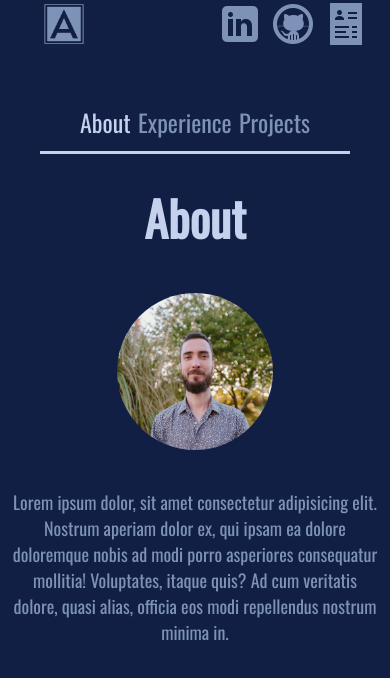
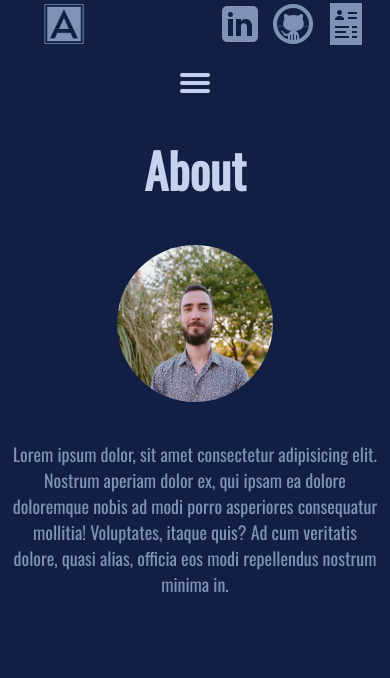
Before and after one commit to adriandufac/portfolio-v2, a React (Vite) app: page / in a window 390 px wide. Shown: the top 678 px of the page. Built offline with nearby package versions, Linux system fonts and the light colour scheme.

Commit message:
responsive : burger menu for sidenav

```diff
--- a/src/App.css
+++ b/src/App.css
@@ -7,9 +7,15 @@ html {
      /*  because animation come from right and cause some overflow**/
   overflow-x: hidden;
   overflow-y: hidden;
+  height: 100%;
+}
+#root {
+  height: 100%;
+  display: block;
 }
 body{
   /**/
+  height:100%;
   font-family: "Oswald";
   background-color: #111F44;
   margin: 0;
@@ -53,7 +59,6 @@ input[type="radio"]:checked {
   /* Not removed via appearance */
   margin: 0;
   color: #C5D1ED;
-;
   background-color: #C5D1ED;
   width: 1.15em;
   height: 1.15em;
@@ -61,34 +66,26 @@ input[type="radio"]:checked {
   border-radius: 50%;
 }
 
-.grid-container {
+.main-container {
+  height: 90%;
   margin-left: 100px;
   margin-right: 100px;
-  display: grid;
-  grid-template-columns: 1fr 1fr 1fr 1fr;
-  grid-template-areas:
-    'side-navbar-container  card card card card'
-    'side-navbar-container  card card card card'
-    'side-navbar-container  card card card card'
-    'side-navbar-container  card card card card';
-    /* gap: 10px; */
+  display: flex;
+  padding-bottom: 200px;
 }
 @media (max-width: 768px) {
-  .grid-container {
+  .main-container {
+    flex-direction: column;
     margin-left: 50px;
     margin-right: 50px;
-  /*   height: 70vh; */
-
+  }
+  .side-navbar-container {
+    flex-basis: 10%;
   }
  }
 
  @media (max-width: 768px) {
-  .grid-container {
-    grid-template-areas:
-    'side-navbar-container  side-navbar-container side-navbar-container side-navbar-container'
-    'card  card card card'
-    'card  card card card'
-    'card  card card card';
+  .main-container {
     margin-left: 0;
     margin-right: 0;
   }
@@ -108,16 +105,33 @@ input[type="radio"]:checked {
   vertical-align: middle;
   text-align: left;
   margin-left: 0;
+  flex-basis: 25%;
+}
+.side-navbar-hamburger {
+  height: 24px;
+  display:none
+ }
+@media (max-width: 768px) {
+  .side-navbar-container {
+    display: none;
+  }
+  .side-navbar-hamburger {
+    display: flex;
+    justify-content: center;
+    align-items: center;
+  }
+ }
 
 
-}
+
 
 /*** CARD STYLING ******/
 .card-container {
-  height: 80vh;
+  height: 100%;
   /* background-color: blueviolet; */
   grid-area: card;
   width: 100%;
   text-align: center;
+  flex-basis: 3;
   display: flex;
 }
--- a/src/App.tsx
+++ b/src/App.tsx
@@ -5,6 +5,7 @@ import SideNavBar from "./components/SideNavBar/SideNavBar";
 import CardDisplayer from "./components/CardDisplayer/CardDisplayer";
 
 import "./fonts/static/Oswald-Regular.ttf";
+import BurgerMenu from "./components/BurgerMenu/BurgerMenu";
 
 function App() {
   const [cardDisplayed, setCardDisplayed] = useState("About");
@@ -12,12 +13,17 @@ function App() {
   return (
     <>
       <MainNavBar handleClick={() => setCardDisplayed("About")}></MainNavBar>
-      <div className="grid-container">
+      <div className="main-container">
         <aside className="side-navbar-container">
           <SideNavBar
             handleClick={(element) => setCardDisplayed(element)}
             enlightenElement={cardDisplayed}
           />
+        </aside>
+        <aside className="side-navbar-hamburger">
+          <BurgerMenu
+            handleClick={(element) => setCardDisplayed(element)}
+          ></BurgerMenu>
         </aside>
         <div className="card-container">
           <CardDisplayer displayedElement={cardDisplayed}></CardDisplayer>
--- /dev/null
+++ b/src/components/BurgerMenu/BurgerMenu.module.css
@@ -0,0 +1,51 @@
+/* a {
+    cursor: pointer;
+} */
+.container {
+    height: 100%;
+    width: 30px;
+    display: flex;
+    justify-content: left;
+    align-items: center;
+    cursor: pointer;
+}
+.hidden {
+    display: none;
+  }
+.burgerMenu {
+    border: solid #C5D1ED;
+    background-color: #111F44;
+    display: flex;
+    flex-direction: column;
+    position: relative;
+    top: 82px;
+    left: -45px;
+    padding: 10px;
+    z-index: 1;
+}
+.buttonBurger{
+    cursor: pointer;
+    display: flex;
+    flex-direction: column;
+    height: 24px;
+}
+
+.buttonBurger,
+.buttonBurger::before,
+.buttonBurger::after {
+  display: block;
+  background-color: #C5D1ED;
+  position: absolute;
+  height: 4px;
+  width: 30px;
+  border-radius: 2px;
+}
+.buttonBurger::before {
+  content: '';
+  margin-top: -8px;
+}
+
+.buttonBurger::after {
+  content: '';
+  margin-top: 8px;
+}
--- /dev/null
+++ b/src/components/BurgerMenu/BurgerMenu.tsx
@@ -0,0 +1,30 @@
+import { useState } from "react";
+import styles from "./BurgerMenu.module.css";
+
+interface BurgerMenuProps {
+  handleClick: (element: string) => void;
+}
+
+const BurgerMenu = ({ handleClick }: BurgerMenuProps) => {
+  const [isHidden, setHidden] = useState(true);
+  const elements = ["About", "Experience", "Projects"];
+  return (
+    <>
+      <nav className={styles.container} onClick={() => setHidden(!isHidden)}>
+        <div className={styles.buttonBurger}></div>
+
+        <ul className={isHidden ? styles.hidden : styles.burgerMenu}>
+          {elements.map((element) => (
+            <a>
+              <li key={element} onClick={() => handleClick(element)}>
+                {element}
+              </li>
+            </a>
+          ))}
+        </ul>
+      </nav>
+    </>
+  );
+};
+
+export default BurgerMenu;
```
